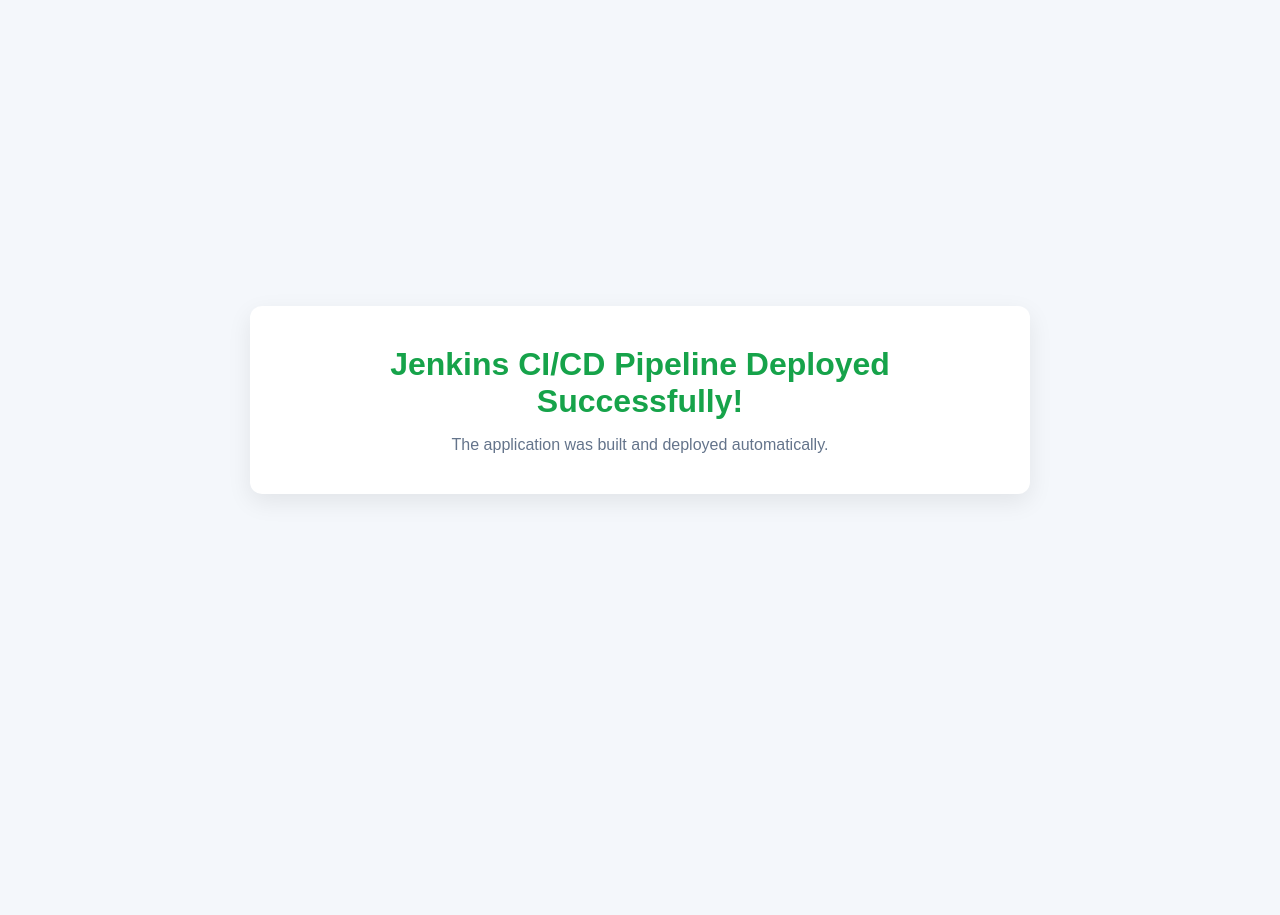
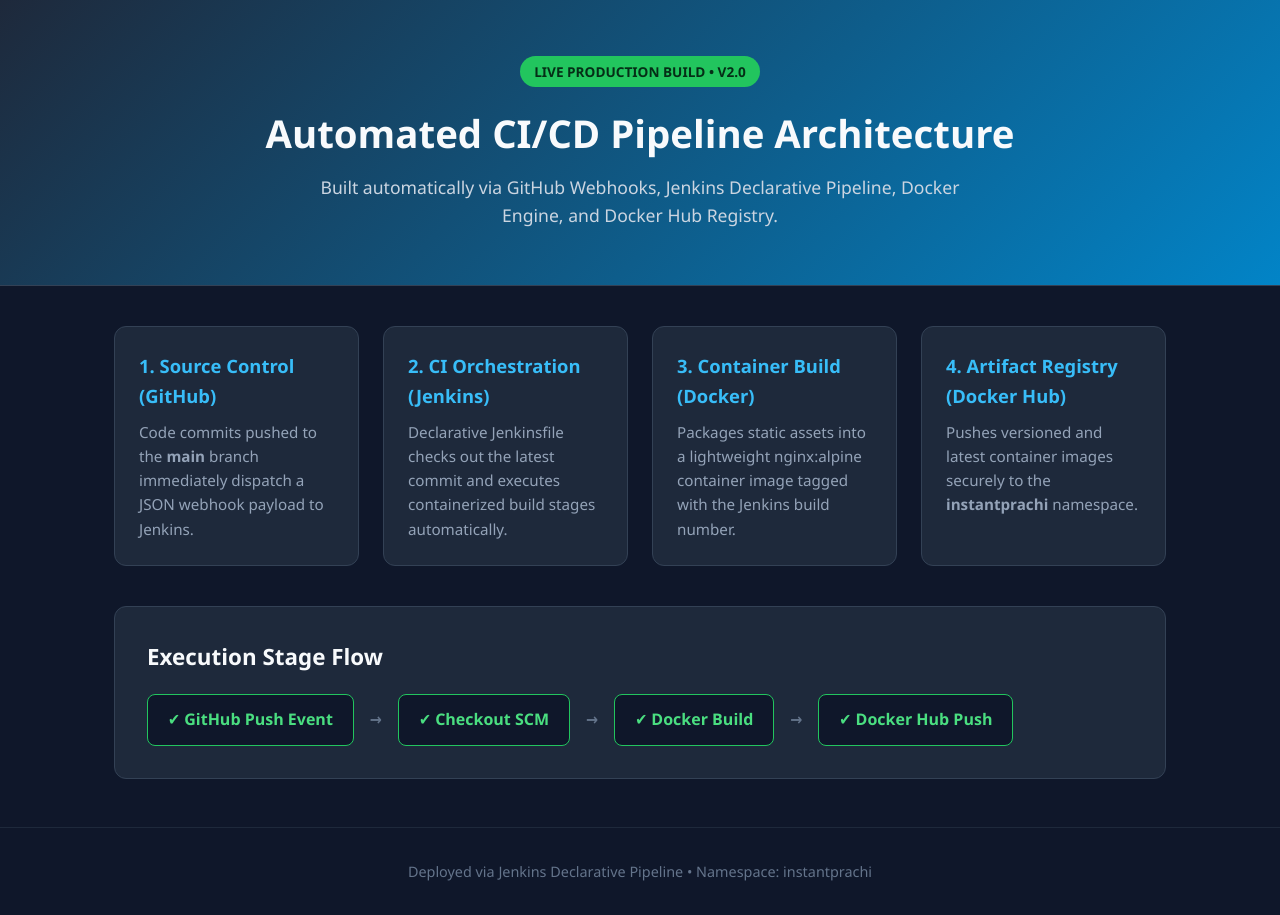
Before and after one commit to bsudarshan7/Cloud-Technology-Internship-tasks--Elevanceskills, a plain HTML site: page task-5-jenkins-pipeline/index.html in a window 1280 px wide. Before the commit the page ends 800 px from the top, so only its background shows below. Drawn offline with Linux system fonts and the light colour scheme.

Commit message:
Update index.html

```diff
--- a/task-5-jenkins-pipeline/index.html
+++ b/task-5-jenkins-pipeline/index.html
@@ -1,45 +1,73 @@
 <!DOCTYPE html>
 <html lang="en">
 <head>
-  <meta charset="UTF-8">
-  <meta name="viewport" content="width=device-width, initial-scale=1.0">
-  <title>Jenkins CI/CD Deployment</title>
+  <meta charset="UTF-8" />
+  <meta name="viewport" content="width=device-width, initial-scale=1.0" />
+  <title>Cloud & DevOps CI/CD Deployment Pipeline</title>
   <style>
-    body {
-      margin: 0;
-      min-height: 100vh;
-      display: grid;
-      place-items: center;
-      font-family: Arial, sans-serif;
-      background: #f4f7fb;
-      color: #1f2937;
-    }
-
-    main {
-      max-width: 700px;
-      margin: 20px;
-      padding: 40px;
-      text-align: center;
-      background: white;
-      border-radius: 12px;
-      box-shadow: 0 8px 24px rgba(0, 0, 0, 0.08);
-    }
-
-    h1 {
-      margin: 0 0 16px;
-      color: #16a34a;
-    }
-
-    p {
-      margin: 0;
-      color: #64748b;
-    }
+    * { box-sizing: border-box; margin: 0; padding: 0; font-family: 'Segoe UI', Tahoma, Geneva, Verdana, sans-serif; }
+    body { background: #0f172a; color: #f8fafc; line-height: 1.6; }
+    header { background: linear-gradient(135deg, #1e293b, #0284c7); padding: 3.5rem 1.5rem; text-align: center; border-bottom: 1px solid #334155; }
+    header h1 { font-size: 2.4rem; margin-bottom: 0.5rem; }
+    header p { color: #cbd5e1; font-size: 1.1rem; max-width: 700px; margin: 0 auto; }
+    .badge { display: inline-block; background: #22c55e; color: #052e16; font-weight: 700; padding: 0.3rem 0.9rem; border-radius: 999px; font-size: 0.85rem; margin-bottom: 1rem; }
+    .container { max-width: 1100px; margin: 2.5rem auto; padding: 0 1.5rem; }
+    .grid { display: grid; grid-template-columns: repeat(auto-fit, minmax(240px, 1fr)); gap: 1.5rem; }
+    .card { background: #1e293b; border: 1px solid #334155; border-radius: 12px; padding: 1.5rem; transition: transform 0.2s; }
+    .card:hover { transform: translateY(-4px); border-color: #38bdf8; }
+    .card h3 { color: #38bdf8; margin-bottom: 0.6rem; font-size: 1.15rem; }
+    .card p { color: #94a3b8; font-size: 0.95rem; }
+    .pipeline-bar { background: #1e293b; border: 1px solid #334155; border-radius: 12px; padding: 2rem; margin-top: 2.5rem; }
+    .pipeline-bar h2 { margin-bottom: 1.2rem; font-size: 1.4rem; }
+    .stages { display: flex; flex-wrap: wrap; gap: 1rem; align-items: center; }
+    .stage { background: #0f172a; border: 1px solid #22c55e; color: #4ade80; padding: 0.75rem 1.25rem; border-radius: 8px; font-weight: 600; }
+    .arrow { color: #64748b; font-weight: bold; }
+    footer { text-align: center; padding: 2rem; color: #64748b; font-size: 0.9rem; border-top: 1px solid #1e293b; margin-top: 3rem; }
   </style>
 </head>
 <body>
-  <main>
-    <h1>Jenkins CI/CD Pipeline Deployed Successfully!</h1>
-    <p>The application was built and deployed automatically.</p>
+  <header>
+    <span class="badge">LIVE PRODUCTION BUILD • V2.0</span>
+    <h1>Automated CI/CD Pipeline Architecture</h1>
+    <p>Built automatically via GitHub Webhooks, Jenkins Declarative Pipeline, Docker Engine, and Docker Hub Registry.</p>
+  </header>
+
+  <main class="container">
+    <section class="grid">
+      <div class="card">
+        <h3>1. Source Control (GitHub)</h3>
+        <p>Code commits pushed to the <strong>main</strong> branch immediately dispatch a JSON webhook payload to Jenkins.</p>
+      </div>
+      <div class="card">
+        <h3>2. CI Orchestration (Jenkins)</h3>
+        <p>Declarative <code>Jenkinsfile</code> checks out the latest commit and executes containerized build stages automatically.</p>
+      </div>
+      <div class="card">
+        <h3>3. Container Build (Docker)</h3>
+        <p>Packages static assets into a lightweight <code>nginx:alpine</code> container image tagged with the Jenkins build number.</p>
+      </div>
+      <div class="card">
+        <h3>4. Artifact Registry (Docker Hub)</h3>
+        <p>Pushes versioned and <code>latest</code> container images securely to the <strong>instantprachi</strong> namespace.</p>
+      </div>
+    </section>
+
+    <section class="pipeline-bar">
+      <h2>Execution Stage Flow</h2>
+      <div class="stages">
+        <div class="stage">✔ GitHub Push Event</div>
+        <span class="arrow">→</span>
+        <div class="stage">✔ Checkout SCM</div>
+        <span class="arrow">→</span>
+        <div class="stage">✔ Docker Build</div>
+        <span class="arrow">→</span>
+        <div class="stage">✔ Docker Hub Push</div>
+      </div>
+    </section>
   </main>
+
+  <footer>
+    Deployed via Jenkins Declarative Pipeline • Namespace: instantprachi
+  </footer>
 </body>
 </html>
```
